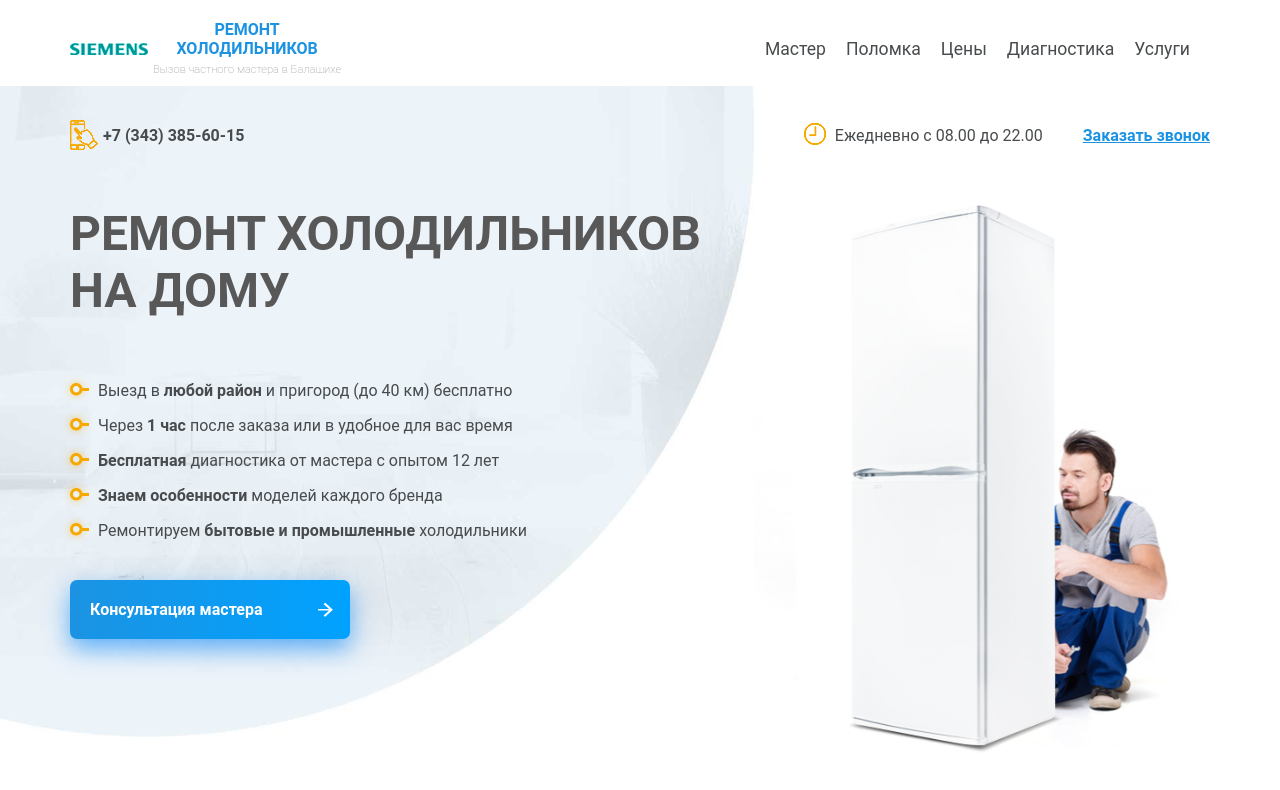
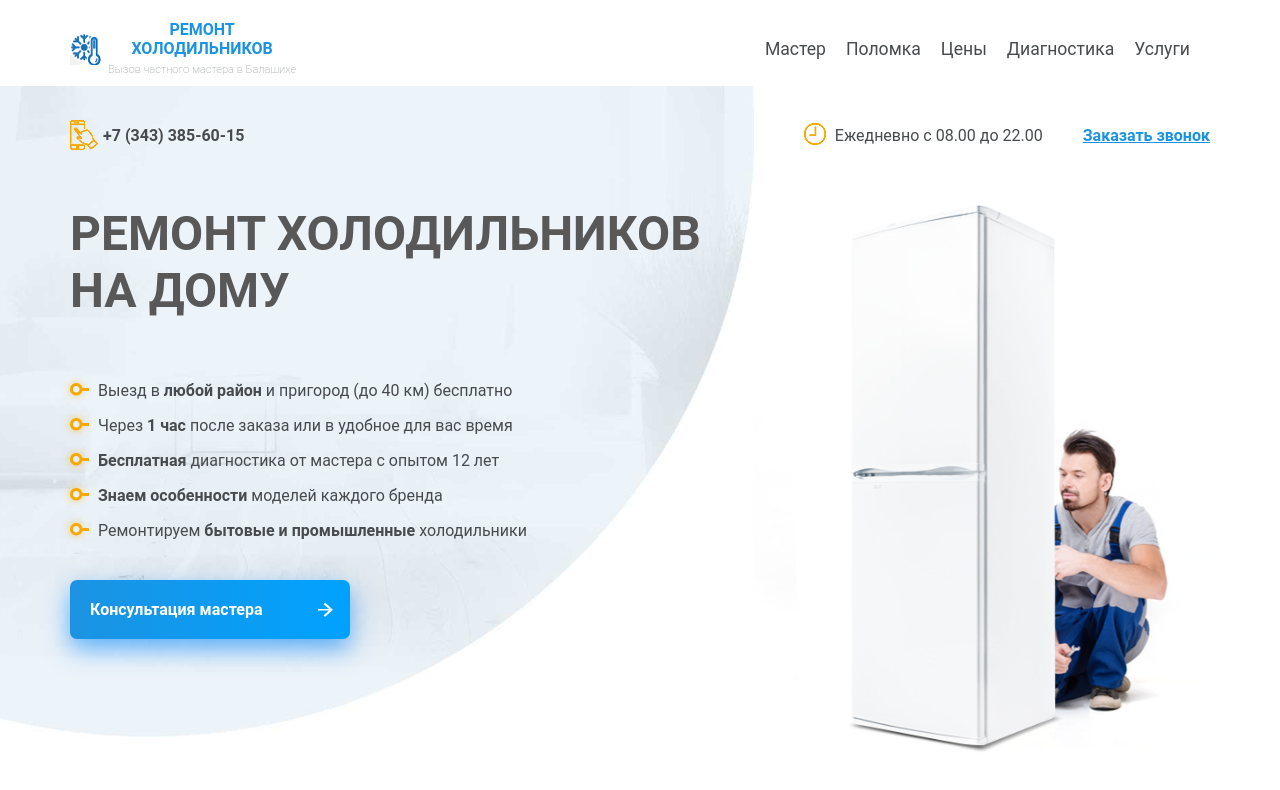
Before and after one commit to Neotwalker/fridge, a plain HTML site: page index.html in a window 1280 px wide. Shown: the top 790 px of the page. Drawn offline with Linux system fonts and the light colour scheme; animation ran at ten frames a second.

Commit message:
Изменил лого

```diff
--- a/index.html
+++ b/index.html
@@ -15,7 +15,7 @@
       <header class="header">
         <div class="row">
           <div class="logo">
-            <img src="./images/simens.png" alt="#">
+            <img src="./images/logo.png" alt="#">
             <p class="logo_text">
               РЕМОНТ<br> ХОЛОДИЛЬНИКОВ<br>
               <span class="mini_text">Вызов частного мастера в Балашихе</span>
@@ -46,7 +46,7 @@
             </div>
             <div class="header_wrp">
               <div class="logo">
-                <img src="./images/simens.png" alt="#">
+                <img src="./images/logo.png" alt="#">
                 <p class="logo_text">
                   РЕМОНТ<br> ХОЛОДИЛЬНИКОВ<br>
                   <span class="mini_text">Вызов частного мастера в Балашихе</span>
```
Also changed, not shown: images/Untitled (1).png (added), images/Untitled (2).png (added), images/logo.png (added).
